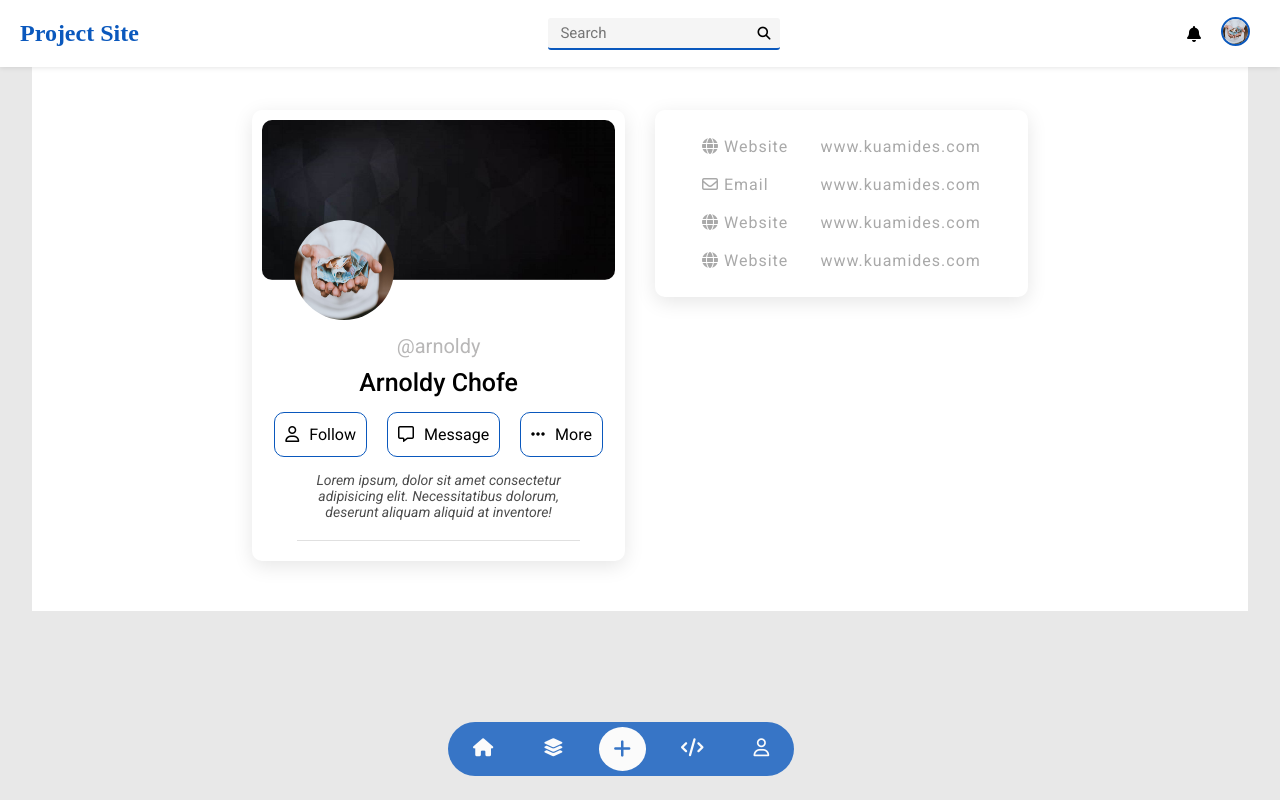
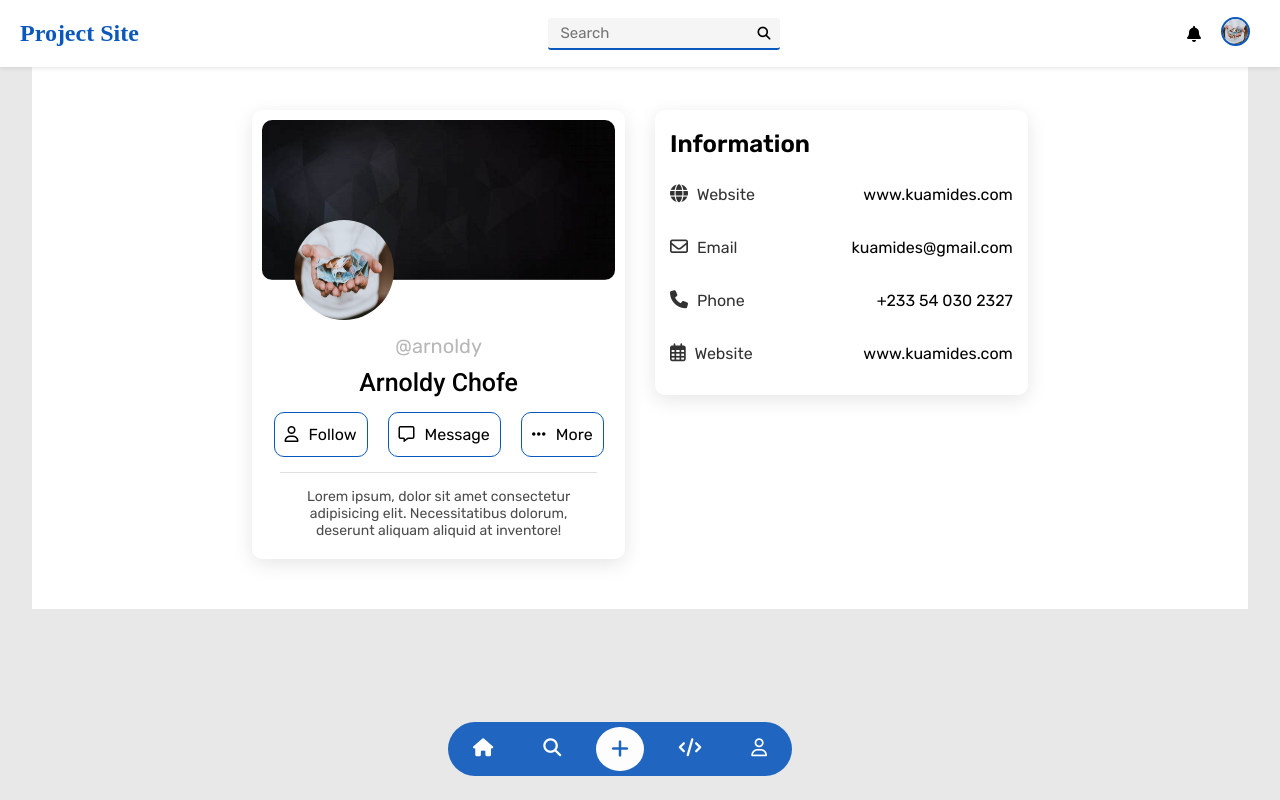
Before and after one commit to kuamidesgithubNE/Project, a React (Vite) app: page /profile in a window 1280 px wide. Built offline with nearby package versions, Linux system fonts and the light colour scheme; a web font is replaced by a local one.

Commit message:
update @ 2/05/24

```diff
--- a/package.json
+++ b/package.json
@@ -12,6 +12,7 @@
   "dependencies": {
     "@fortawesome/fontawesome-free": "^6.5.2",
     "fortawesome": "^0.0.1-security",
+    "jsonfile": "^6.1.0",
     "modules": "^0.4.0",
     "react": "^18.2.0",
     "react-dom": "^18.2.0",
--- a/src/App.css
+++ b/src/App.css
@@ -1,9 +1,10 @@
 @import url("https://fonts.googleapis.com/css2?family=Lugrasimo&family=Roboto:ital,wght@0,100;0,300;0,400;0,500;0,700;0,900;1,100;1,300;1,400;1,500;1,700;1,900&display=swap");
+@import url("https://fonts.googleapis.com/css2?family=Rubik:ital,wght@0,300..900;1,300..900&display=swap");
 
 * {
   margin: 0;
   padding: 0;
-  font-family: "Roboto", sans-serif;
+  font-family: "Rubik", sans-serif;
   font-weight: 400;
 }
 body {
@@ -12,7 +13,13 @@ body {
 .page {
   width: 100%;
 }
-
+h1,
+h2,
+h3,
+h4,
+h5 {
+  font-family: "Roboto", sans-serif;
+}
 /* Header css */
 .header {
   width: 100%;
@@ -79,7 +86,7 @@ body {
   left: 35%;
   background-color: rgb(10, 88, 189);
   color: #fff;
-  opacity: 0.8;
+  opacity: 0.9;
   border-radius: 50px;
   z-index: 100;
 }
--- a/src/components/navbar.jsx
+++ b/src/components/navbar.jsx
@@ -4,10 +4,10 @@ const NavBar = () => {
     <div>
       <div className="navbar">
         <Link to="/">
-          <i className="fa fa-home" title="Categories"></i>
+          <i className="fa fa-home" title="Home"></i>
         </Link>
         <Link to="/projects">
-          <i className="fa fa-layer-group" title="Categories"></i>
+          <i className="fa fa-search" title="Search"></i>
         </Link>
         <Link to="/addproject">
           <i className="fa fa-add middle-icon" title="Add"></i>
--- a/src/pages/profile/info.jsx
+++ b/src/pages/profile/info.jsx
@@ -2,28 +2,29 @@ const ProfileInfo = () => {
   return (
     <div className="profileCard">
       <div className="info">
+        <h2 style={{ fontWeight: "600", fontFamily: "Rubik" }}>Information</h2>
         <div className="info-card">
-          <p>
+          <span>
             <i className="fa fa-globe"></i> Website
-          </p>
+          </span>
           <p>www.kuamides.com</p>
         </div>
         <div className="info-card">
-          <p>
+          <span>
             <i className="fa-regular fa-envelope"></i> Email
-          </p>
-          <p>www.kuamides.com</p>
+          </span>
+          <p>kuamides@gmail.com</p>
         </div>
         <div className="info-card">
-          <p>
-            <i className="fa fa-globe"></i> Website
-          </p>
-          <p>www.kuamides.com</p>
+          <span>
+            <i className="fa fa-phone"></i> Phone
+          </span>
+          <p>+233 54 030 2327</p>
         </div>
         <div className="info-card">
-          <p>
-            <i className="fa fa-globe"></i> Website
-          </p>
+          <span>
+            <i class="fa-regular fa-calendar-days"></i> Website
+          </span>
           <p>www.kuamides.com</p>
         </div>
       </div>
--- a/src/pages/profile/profile.css
+++ b/src/pages/profile/profile.css
@@ -41,6 +41,9 @@ span {
   font-weight: 500;
   font-size: 25px;
 }
+.profileCard .profiles .button {
+  margin: 10px 0px;
+}
 .profileCard .profiles button {
   margin: 5px 10px;
   padding: 12px 10px;
@@ -54,30 +57,33 @@ span {
 }
 
 .profileCard .profiles .text {
-  width: 80%;
+  width: 90%;
   font-size: 14px;
   text-align: center;
   margin: 10px auto;
-  font-style: italic;
   opacity: 0.7;
-  padding-bottom: 20px;
-  border-bottom: 1px solid lightgray;
+  padding-top: 15px;
+  border-top: 1px solid lightgray;
 }
 
 /* For info section */
 .info {
-  margin: 10px 30px;
+  margin: 5px;
 }
 .info .info-card {
   flex-basis: 30%;
   display: flex;
   justify-content: space-between;
   align-items: center;
-  padding: 7px;
-  margin: 5px 0px;
+  padding: 7px 0px;
+}
+.info .info-card span {
+  opacity: 0.8;
+}
+.info .info-card span i {
+  margin-right: 5px;
+  font-size: 18px;
 }
 .info .info-card p {
   font-size: 16px;
-  letter-spacing: 1px;
-  color: darkgrey;
 }
```
Also changed, not shown: public/data.json (added, +28 -0 lines), 1 other file (tests, documents, lock files or other folders).
